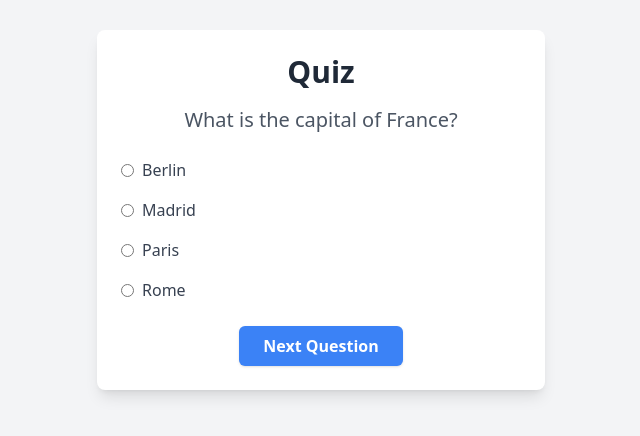
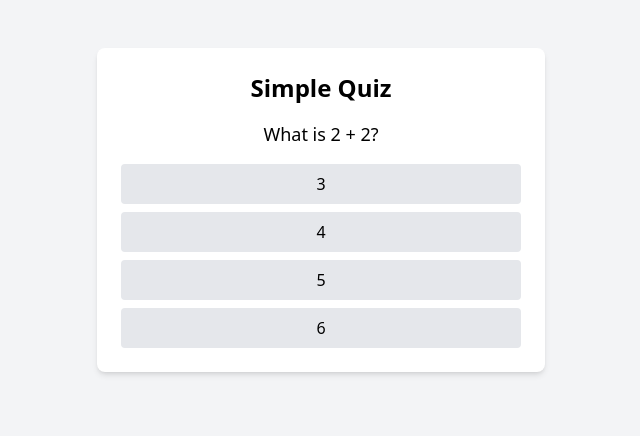
Before and after one commit to chinzorigdev/mongolz, a plain HTML site: page quiz.html in a window 1280 px wide. Shown: the part 190-626 px from the top of the page, without its empty margins (319-959 px from the left). Drawn offline with nearby package versions, Linux system fonts and the light colour scheme.

Commit message:
Refactor quiz page layout and functionality for improved user experience

```diff
--- a/quiz.html
+++ b/quiz.html
@@ -3,106 +3,134 @@
   <head>
     <meta charset="UTF-8" />
     <meta name="viewport" content="width=device-width, initial-scale=1.0" />
-    <title>Quiz</title>
+    <title>Simple Quiz</title>
     <script src="https://cdn.tailwindcss.com"></script>
   </head>
-  <body class="bg-gray-100 min-h-screen flex items-center justify-center">
-    <section
-      class="bg-white shadow-lg rounded-lg p-6 max-w-md w-full text-center"
-    >
-      <h1 class="text-3xl font-bold text-gray-800 mb-4">Quiz</h1>
-      <h2 id="question" class="text-xl font-medium text-gray-600 mb-6"></h2>
-      <div id="options" class="w-full space-y-4"></div>
+  <body class="bg-gray-100 flex items-center justify-center min-h-screen">
+    <div class="bg-white p-6 rounded-lg shadow-md max-w-md w-full text-center">
+      <h1 class="text-2xl font-bold mb-4">Simple Quiz</h1>
+      <p id="question" class="text-lg font-medium">What is 2 + 2?</p>
+
+      <div id="options" class="mt-4 space-y-2">
+        <button
+          class="option-btn block w-full bg-gray-200 py-2 rounded hover:bg-gray-300"
+          onclick="checkAnswer(0)"
+        >
+          3
+        </button>
+        <button
+          class="option-btn block w-full bg-gray-200 py-2 rounded hover:bg-gray-300"
+          onclick="checkAnswer(1)"
+        >
+          4
+        </button>
+        <button
+          class="option-btn block w-full bg-gray-200 py-2 rounded hover:bg-gray-300"
+          onclick="checkAnswer(2)"
+        >
+          5
+        </button>
+        <button
+          class="option-btn block w-full bg-gray-200 py-2 rounded hover:bg-gray-300"
+          onclick="checkAnswer(3)"
+        >
+          6
+        </button>
+      </div>
+
       <button
         id="next-btn"
-        class="bg-blue-500 px-6 py-2 hover:bg-blue-600 text-white font-semibold rounded-md shadow mt-6"
+        class="bg-blue-500 text-white px-4 py-2 rounded mt-4 hidden"
+        onclick="nextQuestion()"
       >
-        Next Question
+        Next
       </button>
-      <p id="score" class="mt-4 text-lg font-semibold text-gray-700 hidden"></p>
-    </section>
+
+      <p id="result" class="mt-4 font-semibold hidden"></p>
+    </div>
 
     <script>
-      const quizData = [
-        {
-          question: "What is the capital of France?",
-          options: ["Berlin", "Madrid", "Paris", "Rome"],
-          answer: 2,
-        },
-        {
-          question: "Which planet is known as the Red Planet?",
-          options: ["Earth", "Mars", "Jupiter", "Venus"],
-          answer: 1,
-        },
+      // Асуултын массив
+      const questions = [
         {
           question: "What is 2 + 2?",
           options: ["3", "4", "5", "6"],
-          answer: 1,
+          correct: 1,
         },
         {
-          question: "Which ocean is the largest?",
-          options: ["Atlantic", "Indian", "Arctic", "Pacific"],
-          answer: 3,
+          question: "What color is the sky?",
+          options: ["Green", "Blue", "Red", "Yellow"],
+          correct: 1,
         },
         {
-          question: "Who wrote 'Hamlet'?",
-          options: ["Shakespeare", "Hemingway", "Tolstoy", "Austen"],
-          answer: 0,
+          question: "How many legs does a cat have?",
+          options: ["2", "3", "4", "5"],
+          correct: 2,
+        },
+        {
+          question: "Which is the largest planet?",
+          options: ["Mars", "Venus", "Earth", "Jupiter"],
+          correct: 3,
+        },
+        {
+          question: "Which animal says 'Meow'?",
+          options: ["Dog", "Cat", "Cow", "Bird"],
+          correct: 1,
         },
       ];
 
       let currentQuestion = 0;
       let score = 0;
 
-      function loadQuestion() {
-        const quiz = quizData[currentQuestion];
-        document.getElementById("question").textContent = quiz.question;
-        const optionsDiv = document.getElementById("options");
-        optionsDiv.innerHTML = "";
+      // Хариултыг шалгах функц
+      function checkAnswer(index) {
+        const correctIndex = questions[currentQuestion].correct;
+        if (index === correctIndex) {
+          score++;
+        }
 
-        quiz.options.forEach((option, index) => {
-          const div = document.createElement("div");
-          div.classList.add("flex", "items-center", "gap-2");
-          div.innerHTML = `
-                    <input type="radio" name="quiz" id="option${index}" value="${index}" class="text-blue-500 focus:ring focus:ring-blue-300" />
-                    <label for="option${index}" class="text-gray-700">${option}</label>
-                `;
-          optionsDiv.appendChild(div);
-        });
+        // Бүх сонголтуудыг идэвхгүй болгох
+        document
+          .querySelectorAll(".option-btn")
+          .forEach((btn) => (btn.disabled = true));
+
+        // Next товчийг гаргах
+        document.getElementById("next-btn").classList.remove("hidden");
       }
 
-      document
-        .getElementById("next-btn")
-        .addEventListener("click", function () {
-          const selectedOption = document.querySelector(
-            'input[name="quiz"]:checked'
-          );
-          if (!selectedOption) {
-            alert("Please select an answer!");
-            return;
-          }
+      // Дараагийн асуулт руу шилжих
+      function nextQuestion() {
+        currentQuestion++;
 
-          if (
-            parseInt(selectedOption.value) === quizData[currentQuestion].answer
-          ) {
-            score++;
-          }
+        if (currentQuestion < questions.length) {
+          // Шинэ асуултыг харуулах
+          document.getElementById("question").textContent =
+            questions[currentQuestion].question;
+          const buttons = document.querySelectorAll(".option-btn");
 
-          currentQuestion++;
+          questions[currentQuestion].options.forEach((option, index) => {
+            buttons[index].textContent = option;
+            buttons[index].disabled = false;
+          });
 
-          if (currentQuestion < quizData.length) {
-            loadQuestion();
-          } else {
-            document.getElementById("question").textContent = "Quiz Completed!";
-            document.getElementById("options").innerHTML = "";
-            document.getElementById("next-btn").style.display = "none";
-            const scoreText = document.getElementById("score");
-            scoreText.textContent = `Your score: ${score} / ${quizData.length}`;
-            scoreText.classList.remove("hidden");
-          }
-        });
+          // Next товчийг нуух
+          document.getElementById("next-btn").classList.add("hidden");
+        } else {
+          // Оноог харуулах
+          showResult();
+        }
+      }
 
-      loadQuestion();
+      // Оноог харуулах функц
+      function showResult() {
+        document.getElementById("question").textContent = "Quiz Finished!";
+        document.getElementById("options").innerHTML = "";
+        document.getElementById("next-btn").style.display = "none";
+
+        const resultText = `Your score: ${score} / ${questions.length}`;
+        document.getElementById("result").textContent = resultText;
+        document.getElementById("result").classList.remove("hidden");
+      }
     </script>
   </body>
 </html>
```
